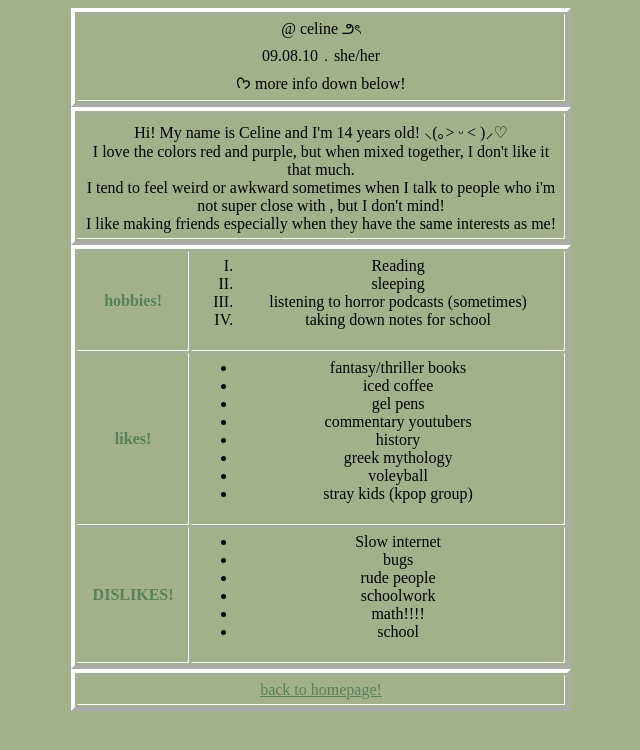
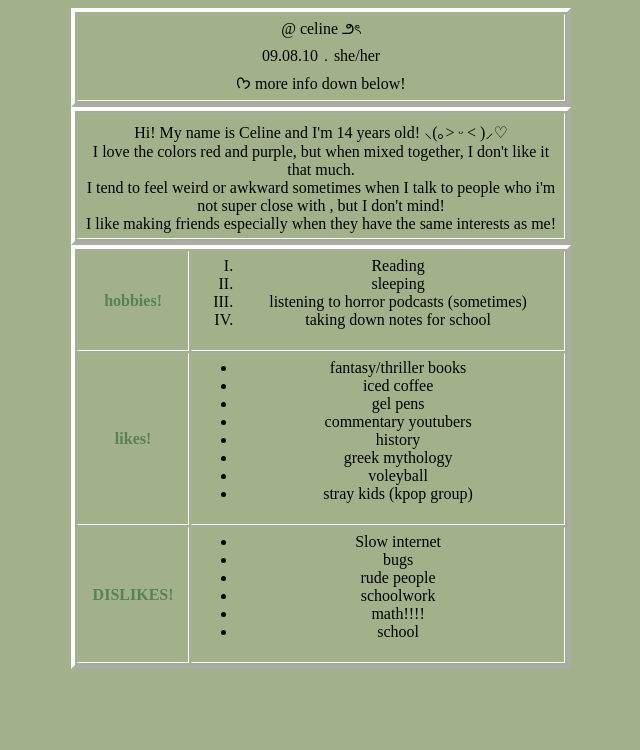
Before and after one commit to ccsarra/introe, a plain HTML site: page index.html in a window 1280 px wide. Shown: the whole page, without its empty margins (319-959 px from the left). Drawn offline with Linux system fonts and the light colour scheme.

Commit message:
Update index.html

```diff
--- a/index.html
+++ b/index.html
@@ -65,13 +65,5 @@ interests as me!
 </td>
 </tr>
 </table>
-<table border="4" cellpadding="5" width="500" align="center">
-<tr>
-<td>
-<a href="home.html">
-<p> <u>back to homepage! </p> </a>
- </td>
-</tr>
-</table>
 </body>
 </html>
```
